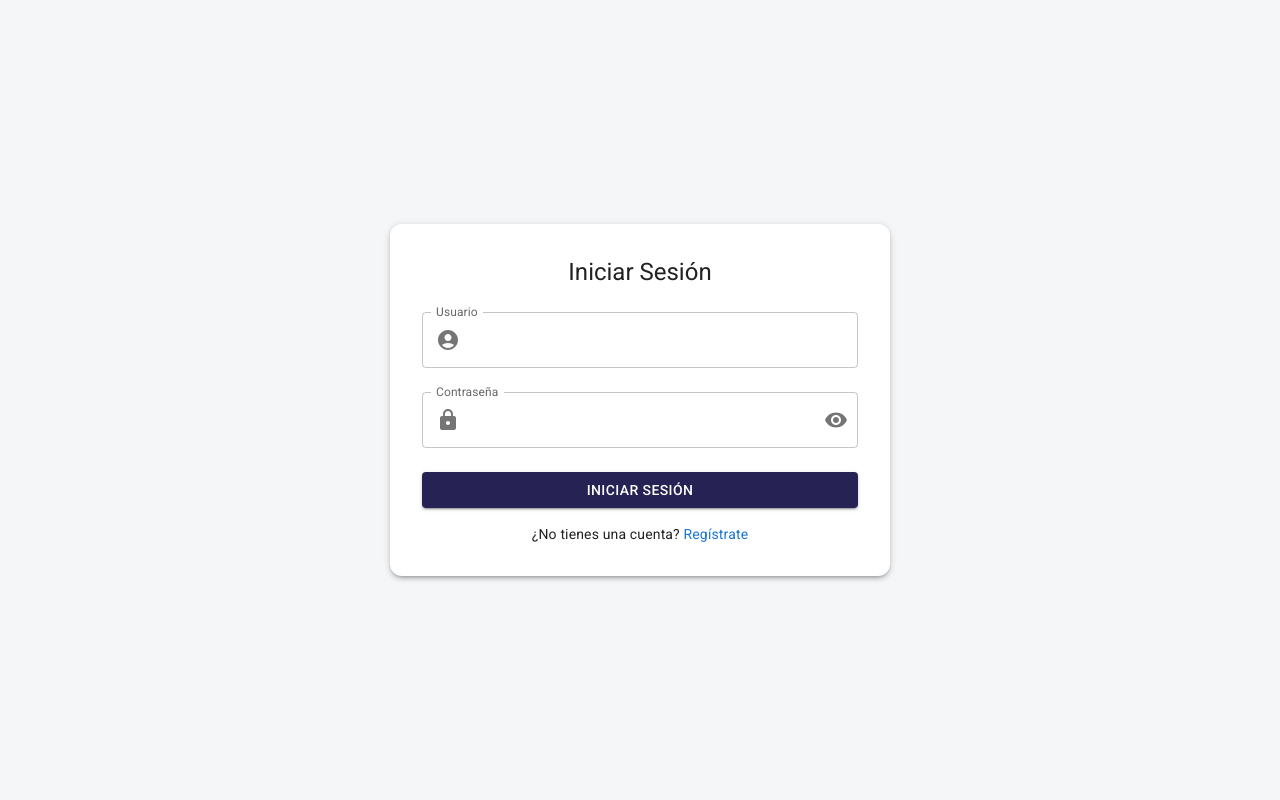
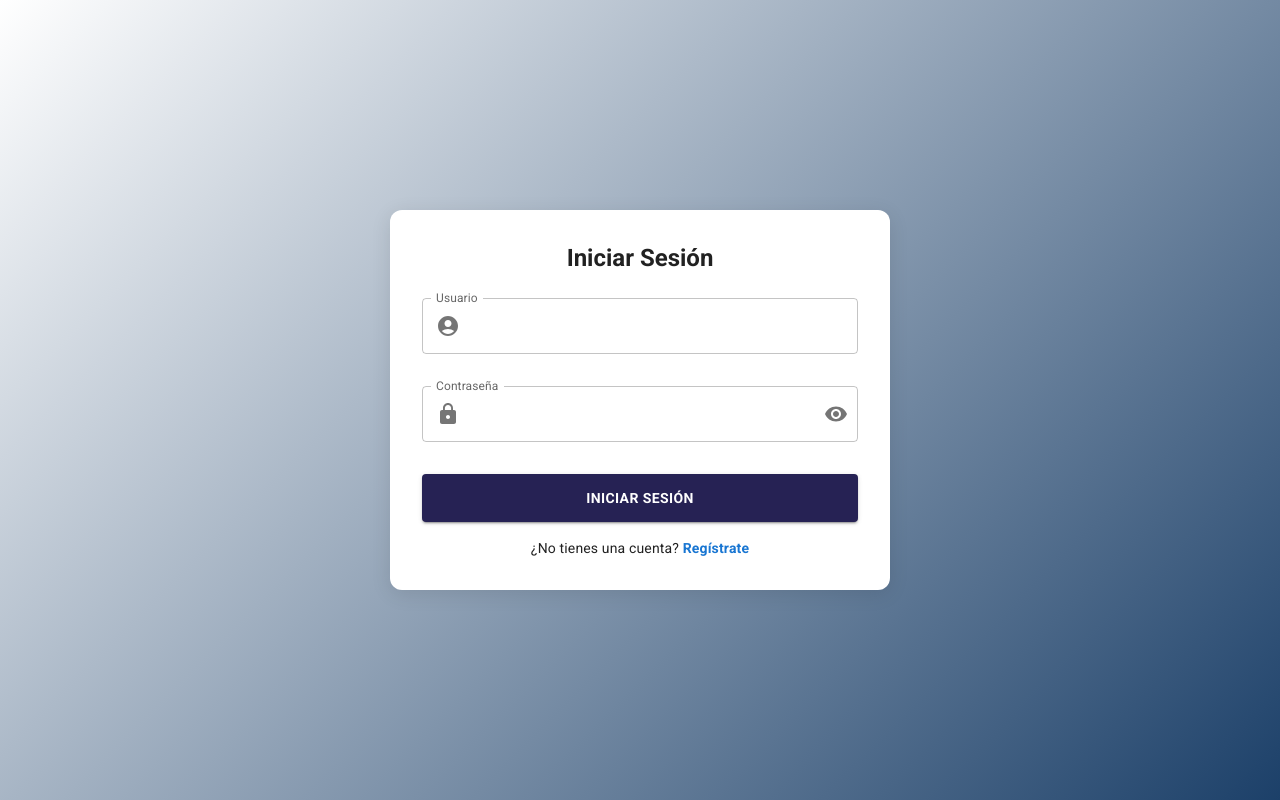
Before and after one commit to AndrewAV19/PointOfSale, a React (Vite) app: page /auth/login in a window 1280 px wide. Built offline with nearby package versions, Linux system fonts and the light colour scheme.

Commit message:
Anexo de cerrar sesion

```diff
--- a/src/auth/pages/LoginPage.tsx
+++ b/src/auth/pages/LoginPage.tsx
@@ -13,7 +13,8 @@ interface Credentials {
 const LoginPage: React.FC = () => {
   const [credentials, setCredentials] = useState<Credentials>({ username: "", password: "" });
   const [showPassword, setShowPassword] = useState<boolean>(false);
-  const navigate = useNavigate()
+  const navigate = useNavigate();
+
   const handleChange = (e: ChangeEvent<HTMLInputElement>) => {
     setCredentials({ ...credentials, [e.target.name]: e.target.value });
   };
@@ -35,14 +36,21 @@ const LoginPage: React.FC = () => {
         display: "flex",
         alignItems: "center",
         justifyContent: "center",
-        backgroundColor: "#f4f6f8",
+        background: "linear-gradient(135deg,rgb(255, 255, 255) 0%,rgb(28, 64, 105) 100%)",
+        padding: 2,
       }}
     >
       <Paper
         elevation={3}
-        sx={{ padding: 4, maxWidth: 500, width: "100%", borderRadius: 3 }}
+        sx={{
+          padding: 4,
+          maxWidth: 500,
+          width: "100%",
+          borderRadius: 3,
+          boxShadow: "0px 4px 20px rgba(0, 0, 0, 0.1)",
+        }}
       >
-        <Typography variant="h5" align="center" gutterBottom>
+        <Typography variant="h5" align="center" gutterBottom sx={{ fontWeight: "bold" }}>
           Iniciar Sesión
         </Typography>
         <form onSubmit={handleSubmit}>
@@ -61,6 +69,7 @@ const LoginPage: React.FC = () => {
                 </InputAdornment>
               ),
             }}
+            sx={{ mb: 2 }}
           />
           <TextField
             fullWidth
@@ -85,19 +94,20 @@ const LoginPage: React.FC = () => {
                 </InputAdornment>
               ),
             }}
+            sx={{ mb: 2 }}
           />
           <Button
             type="submit"
             fullWidth
             variant="contained"
             color="primary"
-            sx={{ mt: 2 }}
+            sx={{ mt: 2, py: 1.5, fontWeight: "bold" }}
           >
             Iniciar Sesión
           </Button>
         </form>
         <Typography variant="body2" align="center" sx={{ mt: 2 }}>
-          ¿No tienes una cuenta? <a href="#" style={{ color: "#1976d2", textDecoration: "none" }}>Regístrate</a>
+          ¿No tienes una cuenta? <a href="#" style={{ color: "#1976d2", textDecoration: "none", fontWeight: "bold" }}>Regístrate</a>
         </Typography>
       </Paper>
     </Box>
--- a/src/components/LeftDrawer.tsx
+++ b/src/components/LeftDrawer.tsx
@@ -21,7 +21,9 @@ import {
   ShoppingCart as ShoppingCartIcon,
   CreditCard as CreditCardIcon,
   LocalShipping as LocalShippingIcon,
+  ExitToApp as ExitToAppIcon,
 } from "@mui/icons-material";
+import { useNavigate } from "react-router-dom";
 
 const StyledDrawer = styled(Drawer)({
   width: 240,
@@ -74,9 +76,16 @@ const menuItems = [
   { id: "expenses", text: "Egresos", icon: <CreditCardIcon /> },
   { id: "reports", text: "Informes", icon: <BarChartIcon /> },
   { id: "settings", text: "Configuraciones", icon: <SettingsIcon /> },
+  { id: "logout", text: "Cerrar sesión", icon: <ExitToAppIcon /> },
 ];
 
 const LeftSidebar: React.FC = () => {
+  const navigate = useNavigate();
+
+  const handleLogout = () => {
+    navigate("/auth/login");
+  };
+
   return (
     <StyledDrawer variant="permanent" anchor="left">
       {/* Logo y título */}
@@ -92,7 +101,10 @@ const LeftSidebar: React.FC = () => {
       {/* Menú de navegación */}
       <List>
         {menuItems.map((item) => (
-          <StyledListItemButton key={item.id}>
+          <StyledListItemButton
+            key={item.id}
+            onClick={item.id === "logout" ? handleLogout : undefined}
+          >
             <StyledListItemIcon>{item.icon}</StyledListItemIcon>
             <StyledListItemText primary={item.text} />
           </StyledListItemButton>
```
